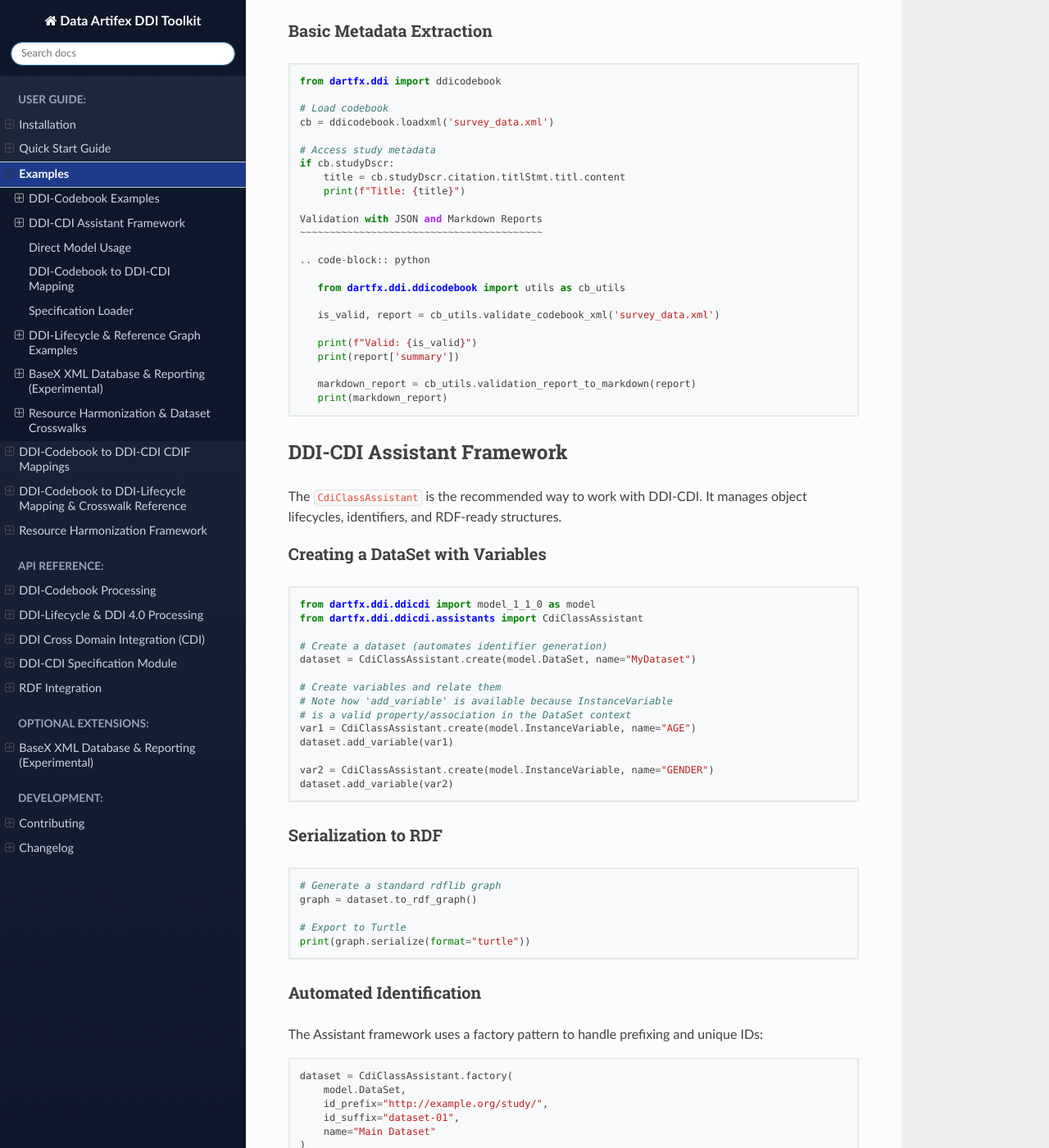
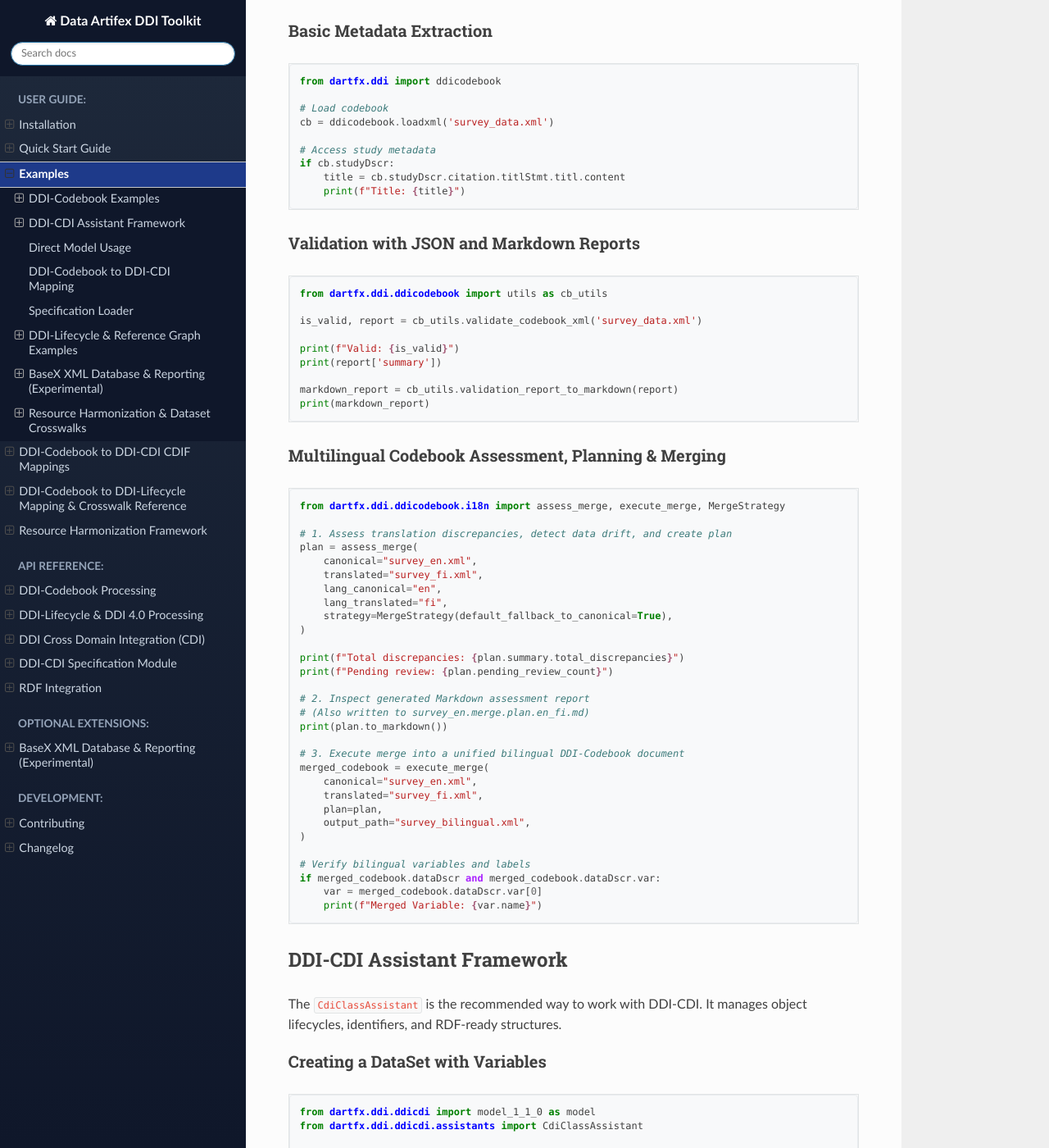
Before and after one commit to DataArtifex/ddi-toolkit, a Sphinx documentation site: the page built from docs/source/examples.rst, in a window 1280 px wide and 1400 px high, scrolled down 256 px. Shown: the whole window at 82% size. Built offline with Sphinx 7.4.7 and the Read the Docs theme 3.1.0, drawn with Linux system fonts in a browser that asks for light colours.

Commit message:
docs: add documentation and examples for multilingual DDI-Codebook merging and i18n workflows

```diff
--- a/docs/source/examples.rst
+++ b/docs/source/examples.rst
@@ -21,20 +21,56 @@ Basic Metadata Extraction
        title = cb.studyDscr.citation.titlStmt.titl.content
        print(f"Title: {title}")
 
-   Validation with JSON and Markdown Reports
-   ~~~~~~~~~~~~~~~~~~~~~~~~~~~~~~~~~~~~~~~~~
+Validation with JSON and Markdown Reports
+~~~~~~~~~~~~~~~~~~~~~~~~~~~~~~~~~~~~~~~~~
 
-   .. code-block:: python
+.. code-block:: python
 
-      from dartfx.ddi.ddicodebook import utils as cb_utils
+   from dartfx.ddi.ddicodebook import utils as cb_utils
 
-      is_valid, report = cb_utils.validate_codebook_xml('survey_data.xml')
+   is_valid, report = cb_utils.validate_codebook_xml('survey_data.xml')
 
-      print(f"Valid: {is_valid}")
-      print(report['summary'])
+   print(f"Valid: {is_valid}")
+   print(report['summary'])
 
-      markdown_report = cb_utils.validation_report_to_markdown(report)
-      print(markdown_report)
+   markdown_report = cb_utils.validation_report_to_markdown(report)
+   print(markdown_report)
+
+Multilingual Codebook Assessment, Planning & Merging
+~~~~~~~~~~~~~~~~~~~~~~~~~~~~~~~~~~~~~~~~~~~~~~~~~~~~
+
+.. code-block:: python
+
+   from dartfx.ddi.ddicodebook.i18n import assess_merge, execute_merge, MergeStrategy
+
+   # 1. Assess translation discrepancies, detect data drift, and create plan
+   plan = assess_merge(
+       canonical="survey_en.xml",
+       translated="survey_fi.xml",
+       lang_canonical="en",
+       lang_translated="fi",
+       strategy=MergeStrategy(default_fallback_to_canonical=True),
+   )
+
+   print(f"Total discrepancies: {plan.summary.total_discrepancies}")
+   print(f"Pending review: {plan.pending_review_count}")
+
+   # 2. Inspect generated Markdown assessment report
+   # (Also written to survey_en.merge.plan.en_fi.md)
+   print(plan.to_markdown())
+
+   # 3. Execute merge into a unified bilingual DDI-Codebook document
+   merged_codebook = execute_merge(
+       canonical="survey_en.xml",
+       translated="survey_fi.xml",
+       plan=plan,
+       output_path="survey_bilingual.xml",
+   )
+
+   # Verify bilingual variables and labels
+   if merged_codebook.dataDscr and merged_codebook.dataDscr.var:
+       var = merged_codebook.dataDscr.var[0]
+       print(f"Merged Variable: {var.name}")
 
 DDI-CDI Assistant Framework
 ---------------------------
```
Also changed, not shown: docs/source/quickstart.rst (+38 -0 lines).
